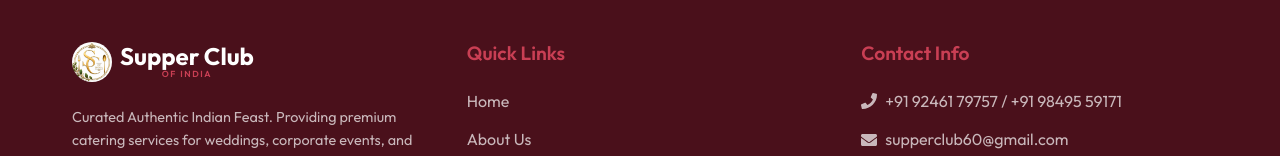
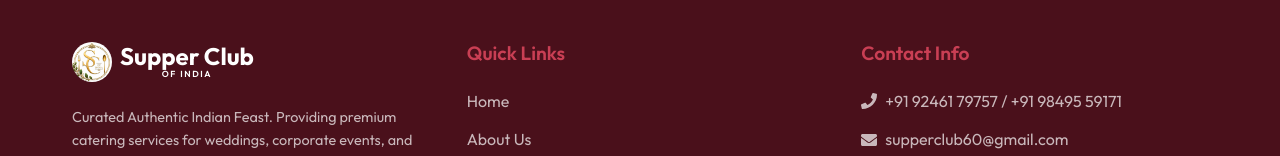
Before and after one commit to Vedabhavishya/PurvalCaters, a Next.js app: page / in a window 1280 px wide. Shown: the part 3103-3259 px from the top of the page. Built offline with nearby package versions, Linux system fonts and the light colour scheme; no server answers; the database is empty; a web font is replaced by a local one.

Commit message:
style: change footer logo subtitle color to white

```diff
--- a/src/components/layout/Footer.module.css
+++ b/src/components/layout/Footer.module.css
@@ -40,7 +40,7 @@
   letter-spacing: 0.18em;
   text-transform: uppercase;
   margin-top: 0.15rem;
-  color: var(--primary-light, #fde68a);
+  color: white;
 }
 
 .logoImage {
```
